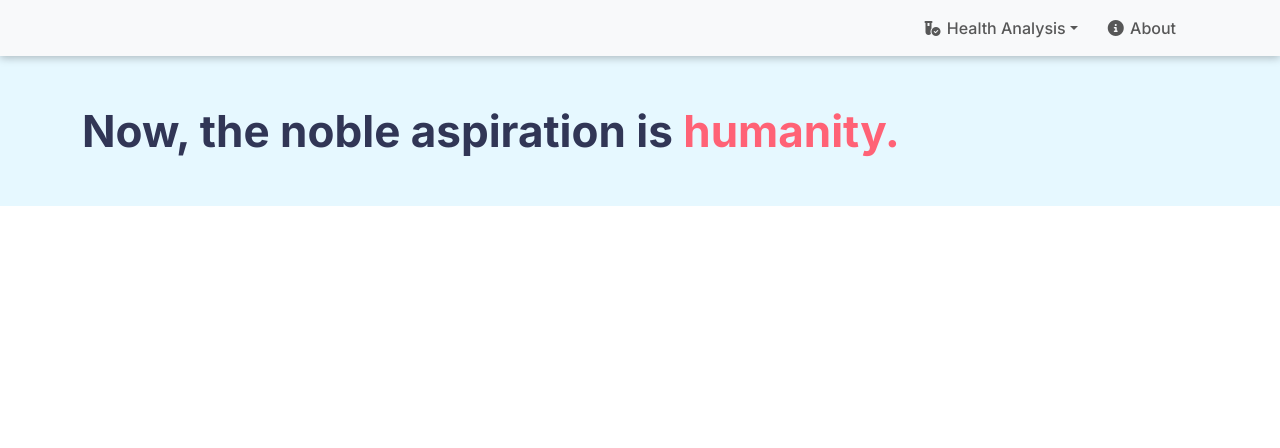
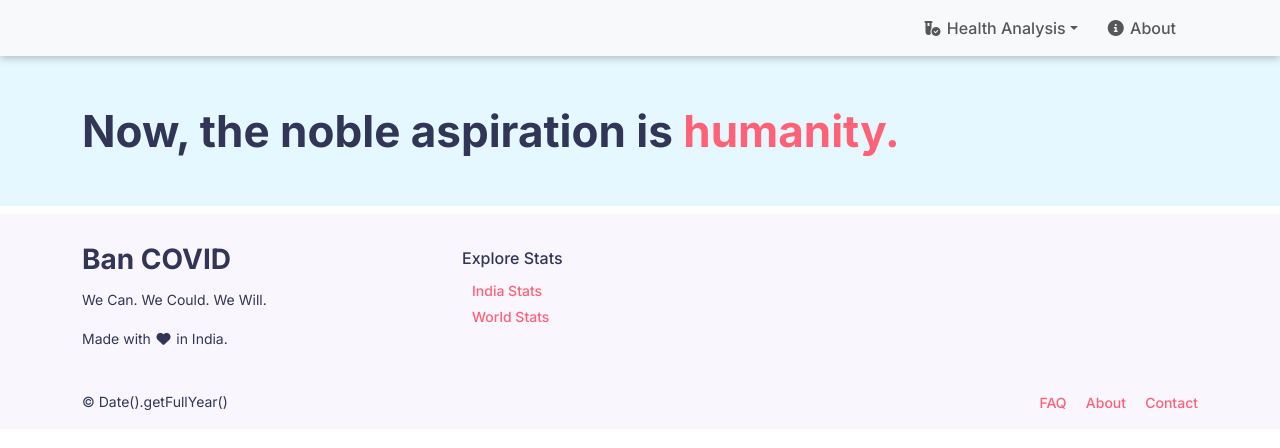
Before and after one commit to IntelegixLabs/oneAPI_CodeMaven_UI, a React app: page / in a window 1280 px wide. Built offline with nearby package versions, Linux system fonts and the light colour scheme.

Commit message:
:sparkles: add footer

```diff
--- a/src/assets/css/background-colors.css
+++ b/src/assets/css/background-colors.css
@@ -1,3 +1,7 @@
+.bg-grey {
+  background-color: #f9f6fd;
+}
+
 .bg-faint-blue {
   background-color: #e6f8ff;
 }
--- /dev/null
+++ b/src/assets/css/footer.css
@@ -0,0 +1,51 @@
+/* Footer Menu Links
+---------------------------------------------------------- */
+.foot-menu-links {
+  margin: 0;
+  padding: 0;
+  list-style: none;
+}
+
+.foot-menu-links > li {
+  margin-bottom: 2px;
+}
+
+.foot-menu-links > li > a {
+  margin-left: 10px;
+  font-size: 14px;
+  text-decoration: none;
+  color: #ff6276;
+}
+
+.foot-menu-links > li > a:hover {
+  color: #000000;
+}
+
+/* Footer Horizontal Links (Right Links)
+--------------------------------------------------------- */
+.inline-links {
+  margin: 0;
+  padding: 0;
+  list-style: none;
+}
+
+.inline-links > .links {
+  display: inline;
+}
+
+.inline-links > .links > .link {
+  font-size: 14px;
+  font-weight: 500;
+  padding-left: 1.2rem;
+  text-decoration: none;
+}
+
+.inline-links > .links > .link {
+  color: #ff6276;
+  text-decoration: none;
+}
+
+.inline-links > .links > .link:hover {
+  color: #000000;
+  text-decoration: none;
+}
--- a/src/components/common/layout/GuestLayout.jsx
+++ b/src/components/common/layout/GuestLayout.jsx
@@ -3,6 +3,7 @@ import { Navigate, Outlet } from "react-router-dom";
 
 import { useStateContext } from "../../../context/ContextProvider.jsx";
 import Navbar from "../../guest/Navbar.jsx";
+import Footer from "../../guest/Footer.jsx";
 
 export default function GuestLayout() {
   const { token } = useStateContext();
@@ -15,6 +16,7 @@ export default function GuestLayout() {
     <React.Fragment>
       <Navbar />
       <Outlet />
+      <Footer />
     </React.Fragment>
   );
 }
--- /dev/null
+++ b/src/components/guest/Footer.jsx
@@ -0,0 +1,71 @@
+export default function Footer() {
+  return (
+    <footer class="mt-auto bg-grey">
+      <div class="container-fluid">
+        <br />
+        <div class="row">
+          <div class="col-md-12">
+            <div class="container">
+              <div class="row">
+                <div class="col-md-4 text-center text-sm-center text-md-start">
+                  <h3 class="font-bold">Ban COVID</h3>
+                  <p class="p-small">We Can. We Could. We Will.</p>
+                  <p class="p-small text-left">
+                    Made with <i class="fa fa-heart fa-fw"></i> in India.
+                  </p>
+                </div>
+                <div class="col-md-5 text-center text-sm-center text-md-start">
+                  <h5 class="font-semi-bold mt-2">Explore Stats</h5>
+                  <ul class="foot-menu-links font-semi-bold">
+                    <li>
+                      <a href="<?php echo URLROOT; ?>/covid-19-india">
+                        India Stats
+                      </a>
+                    </li>
+                    <li>
+                      <a href="<?php echo URLROOT; ?>/world-stats">
+                        World Stats
+                      </a>
+                    </li>
+                  </ul>
+                </div>
+                <div class="col-md-3"></div>
+              </div>
+            </div>
+          </div>
+        </div>
+
+        <div class="row mt-4 mb-3">
+          <div class="col-md-12">
+            <div class="container">
+              <div class="row">
+                <div class="col-md-6 col-sm-6 col-12 text-center text-sm-center text-md-start">
+                  <p class="p-small">&copy; { process.env.REACT_APP_NAME } Date().getFullYear()</p>
+                </div>
+                <div class="col-md-6 col-sm-6 col-12">
+                  <ul class="inline-links text-center text-sm-center text-md-end">
+                    <li class="links">
+                      <a class="link" href="<?php echo URLROOT; ?>/faq">
+                        FAQ
+                      </a>
+                    </li>
+                    <li class="links">
+                      <a class="link" href="<?php echo URLROOT; ?>/about">
+                        About
+                      </a>
+                    </li>
+                    <li class="links">
+                      <a class="link" href="<?php echo URLROOT; ?>/contact">
+                        Contact
+                      </a>
+                    </li>
+                  </ul>
+                </div>
+              </div>
+            </div>
+          </div>
+        </div>
+      </div>
+    </footer>
+  );
+}
--- a/src/index.js
+++ b/src/index.js
@@ -7,6 +7,7 @@ import "bootstrap/dist/js/bootstrap.bundle.min.js";
 import "../src/assets/css/typography.css";
 import "../src/assets/css/color.css";
 import "../src/assets/css/navbar.css";
+import "../src/assets/css/footer.css";
 import "../src/assets/css/form.css";
 import "../src/assets/css/buttons.css";
 // import "../src/assets/css/animations.css";
```
